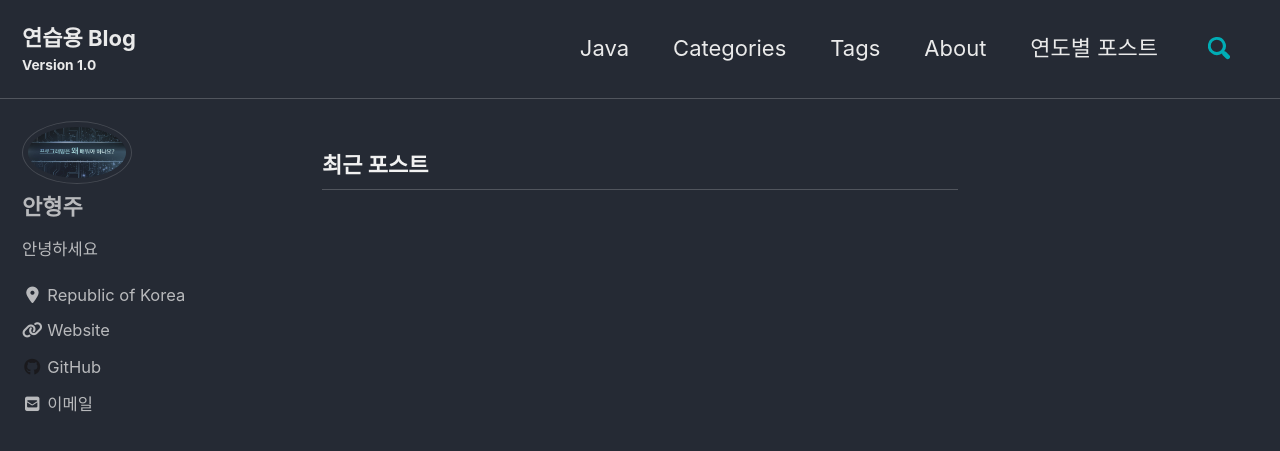
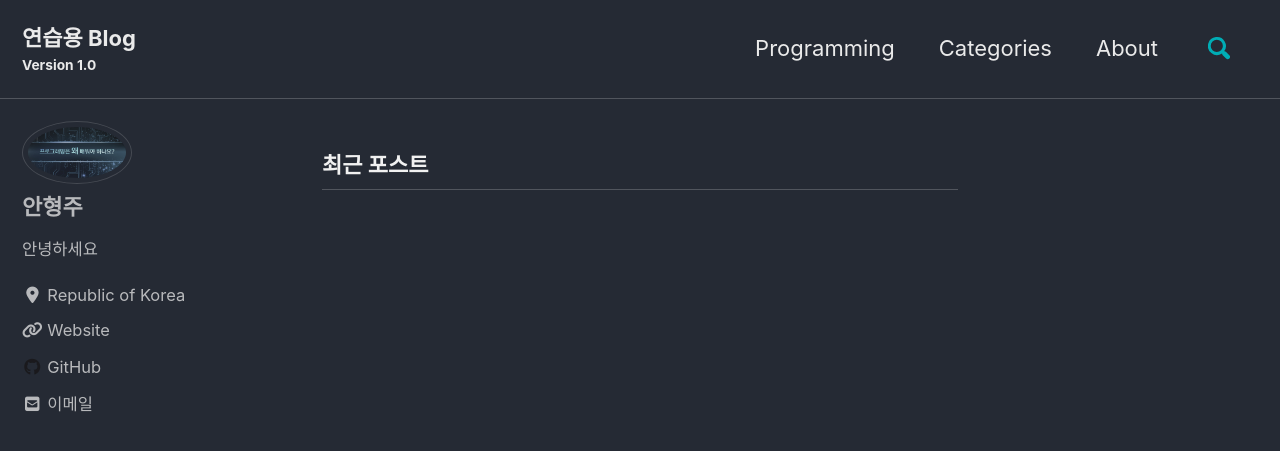
Before and after one commit to dks301/dks301.github.io, a Jekyll site: the page built from index.html, in a window 1280 px wide and 900 px high. Shown: the top 451 px of the window. Built offline with Jekyll 4.4.1, drawn with Linux system fonts in a browser that asks for light colours; cached includes are drawn as plain includes; nearby versions of some CDN libraries; the list of posts is cut into pages by our own code.

Commit message:
네비게이션 메뉴 목록 수정

```diff
--- a/_data/navigation.yml
+++ b/_data/navigation.yml
@@ -1,12 +1,8 @@
 # main links
 main:
-  - title: "Java"
-    url: /java/
+  - title: "Programming"
+    url: /programming/
   - title: "Categories"
     url: /categories/
-  - title: "Tags"
-    url: /tags/
   - title: "About"
     url: /about/
-  - title: "연도별 포스트"
-    url: /posts/
```
Also changed, not shown: _posts/helloWorld.md (+2 -2 lines).
